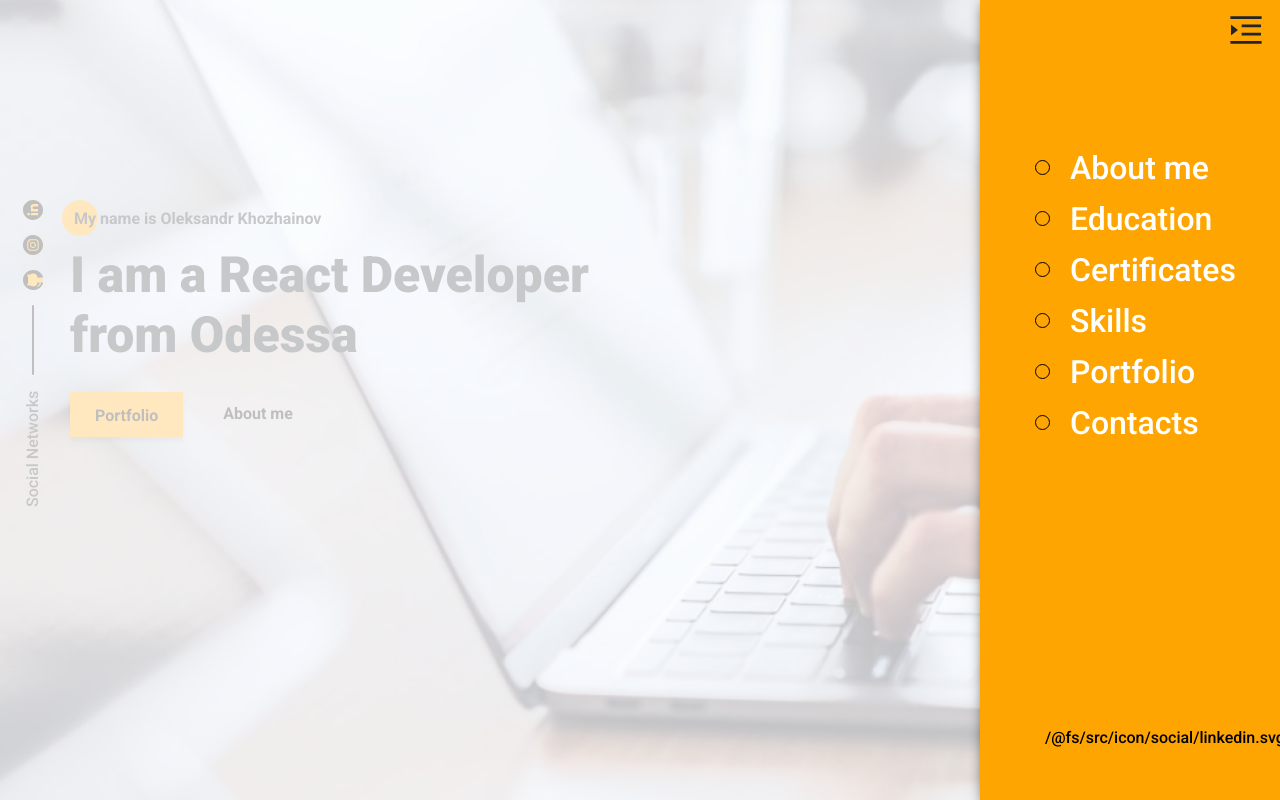
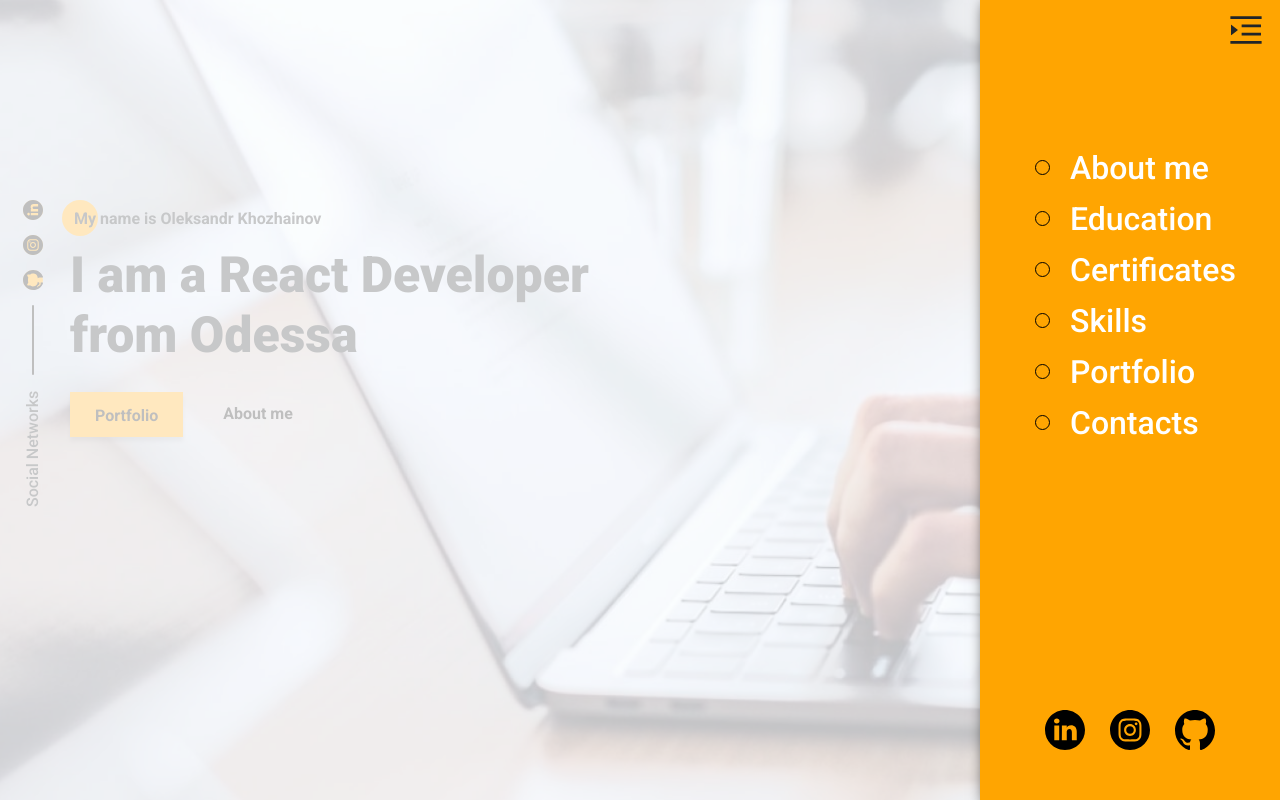
Before and after one commit to khozhainov-aleksandr/Porfolio-Khozhainov-Oleksandr, a Next.js app: page / in a window 1280 px wide. Both pictures are taken after a click on the icon 1246 px from the left and 30 px from the top of the page. Built offline with nearby package versions, Linux system fonts and the light colour scheme.

Commit message:
update social icon in Menu

```diff
--- a/src/components/Menu/Menu.tsx
+++ b/src/components/Menu/Menu.tsx
@@ -67,7 +67,12 @@ export const Menu: React.FC = () => {
                 href={data.link}
                 target="_blank"
               >
-                {data.icon}
+                <Image
+                  src={data.icon}
+                  alt={data.alt}
+                  height={40}
+                  width={40}
+                />
               </Link>
             ))}
           </div>
```
